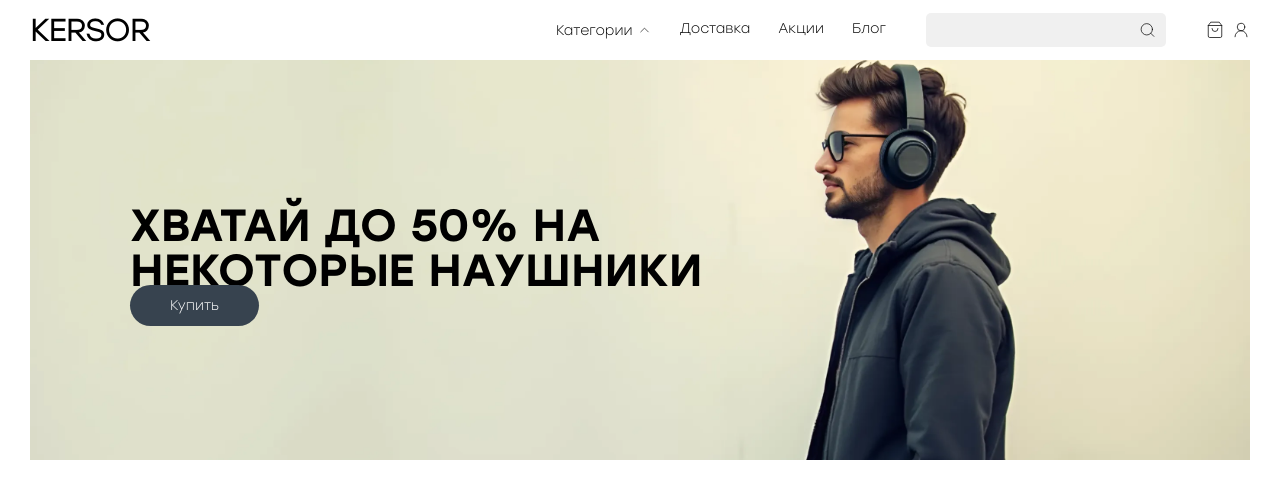
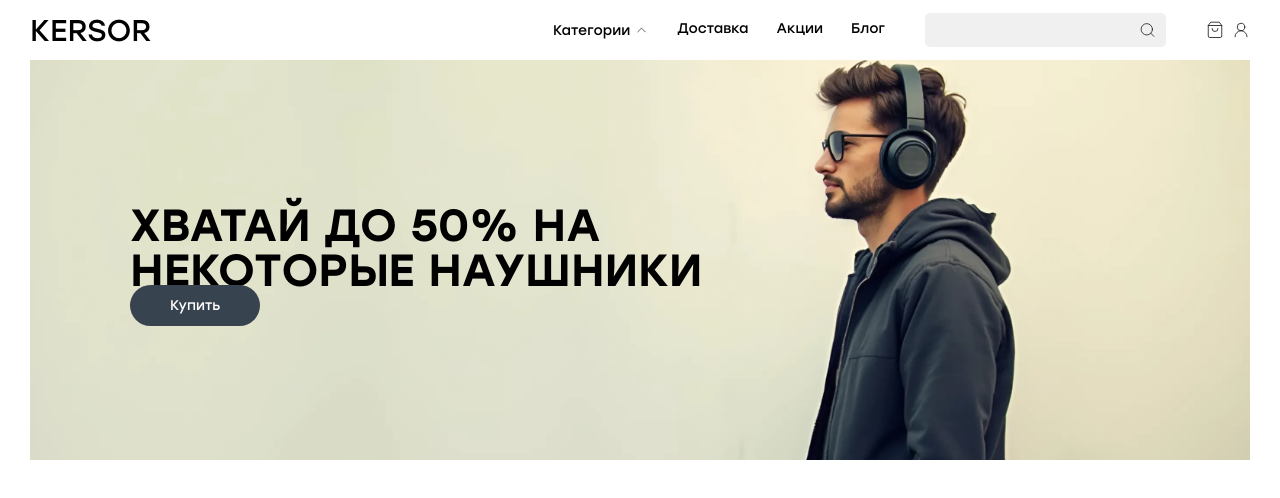
Before and after one commit to kersor/next-store, a Next.js app in the folder frontend/: page / in a window 1280 px wide. Shown: the top 498 px of the page. Built offline with nearby package versions, Linux system fonts and the light colour scheme.

Commit message:
Update: толщину шрифта глобально

```diff
--- a/frontend/src/app/layout.tsx
+++ b/frontend/src/app/layout.tsx
@@ -17,7 +17,7 @@ export default function RootLayout({
 
   return (
     <html lang="en">
-      <body className="font-StolzlLight relative">
+      <body className="font-StolzlRegular relative">
         <Header />
 
         {children}
--- a/frontend/src/components/layouts/header/device/desktop/HeaderDesktop.tsx
+++ b/frontend/src/components/layouts/header/device/desktop/HeaderDesktop.tsx
@@ -23,7 +23,7 @@ export const HeaderDesktop = ({
 
     return (
         <Container className={clsx("flex justify-between items-center text-[14px]", className)}>
-            <Link className="uppercase text-[30px] font-semibold" href="/">kersor</Link>
+            <Link className="uppercase text-[30px] " href="/">kersor</Link>
 
             <div className="flex items-center relative gap-10">
                 <HeaderMenuDesktop />
```
